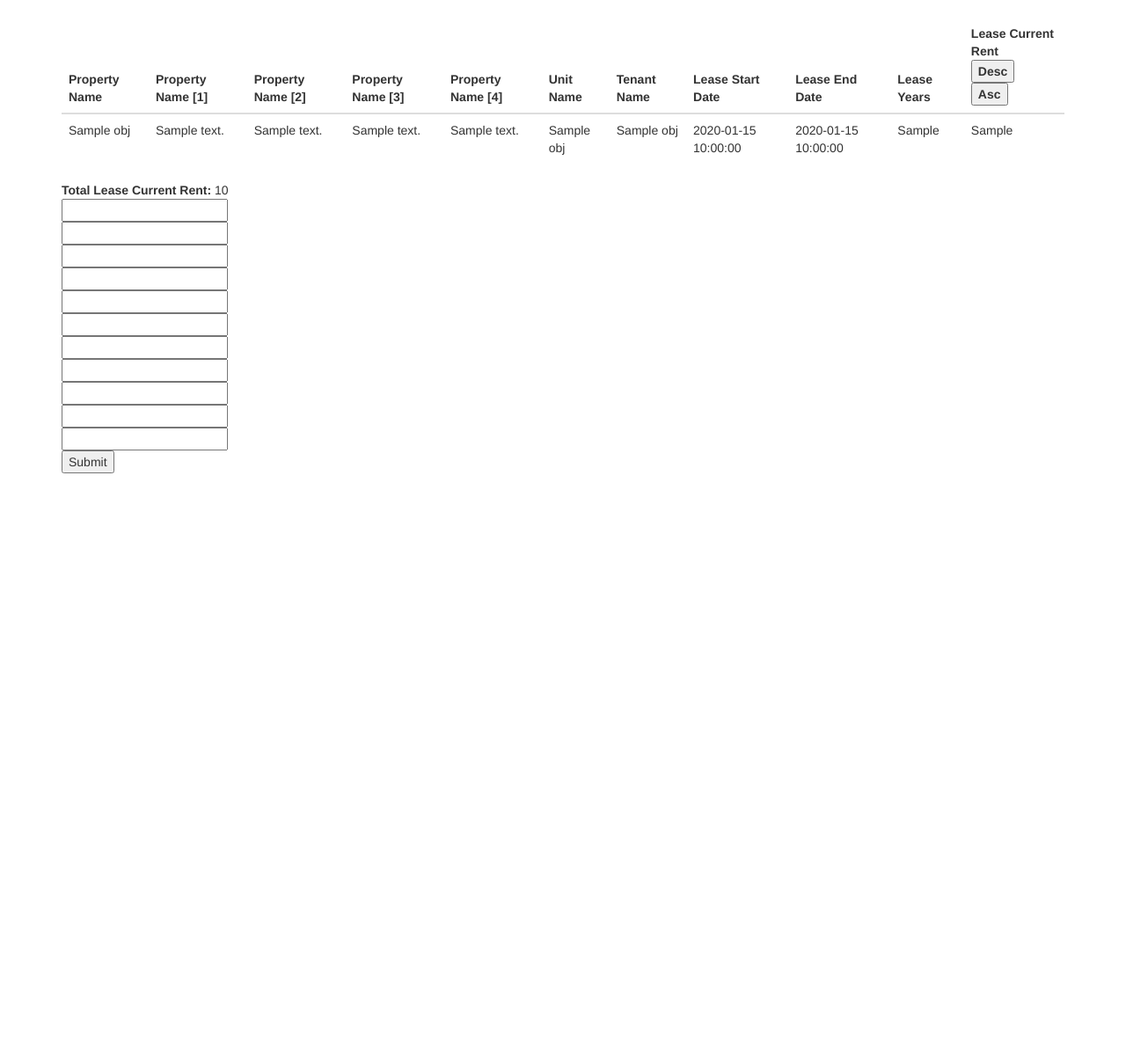
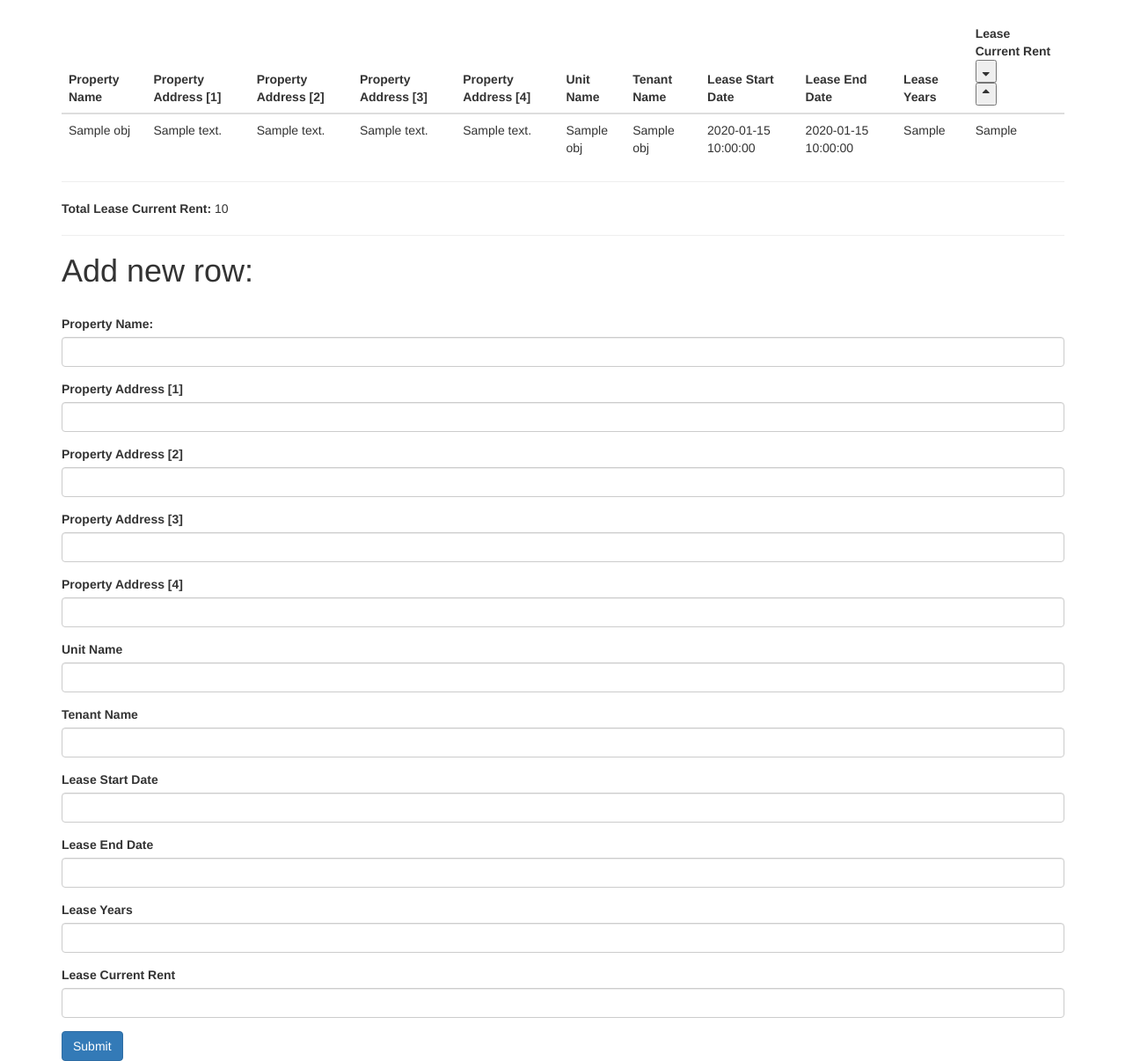
Before and after one commit to carlosalvarez91/flask-exercise, a Flask app: template templates/home.html in a window 1280 px wide. Shown: the part 52-1258 px from the top of the page at 88% size. Before the commit the page ends 590 px from the top, so only its background shows below. Run offline with Flask 2, Linux system fonts and the light colour scheme; the template is opened without the code that fills it: most values are stand-ins (such as "Sample title", 1, 10 or a date in 2020); some libraries are stand-ins or nearby versions.

Commit message:
Added Bootstrap classes

```diff
--- a/app.py
+++ b/app.py
@@ -8,8 +8,8 @@ app = Flask(__name__)
 #    csv_path = 'data.csv'
 #    csv_file = open(csv_path, 'rb' )
 #    csv_obj = csv.DictReader(csv_file)
-#    srt = sorted(csv_obj, key=lambda row: row, reverse=True)#list sorted by lease amount in ascending order.
-#    csv_list = list(srt)[:5]# [:5] display the first 5 items
+#    srt = sorted(csv_obj, key=lambda row: row, reverse=True)
+#    csv_list = list(srt)[:5]
 #    return csv_list, csv_file
 
 def get_csv():
--- a/templates/home.html
+++ b/templates/home.html
@@ -5,10 +5,10 @@
     <thead class="thead-inverse">
         <tr>
             <th>Property Name</th>
-            <th>Property Name [1]</th>
-            <th>Property Name [2]</th>
-            <th>Property Name [3]</th>
-            <th>Property Name [4]</th>
+            <th>Property Address [1]</th>
+            <th>Property Address [2]</th>
+            <th>Property Address [3]</th>
+            <th>Property Address [4]</th>
             <th>Unit Name</th>
             <th>Tenant Name</th>
             <th>Lease Start Date</th>
@@ -17,10 +17,10 @@
             <th>Lease Current Rent
                 <!--Clean this up!-->
                     <form action="/toggle/" method="post">
-                        <button type="submit">Desc</button>
+                        <button type="submit"><i class="fa fa-sort-desc"></i></button>
                     </form>
                     <form action="/">
-                        <button type="submit">Asc</button>
+                        <button type="submit"><i class="fa fa-sort-asc"></i></button>
                     </form>
             </th>
         </tr>
@@ -43,21 +43,57 @@
     </tbody>
     {% endfor %}
 </table>
+<hr>
 <strong>Total Lease Current Rent:</strong> {{ col_sum }}
+<hr>
+<h1> Add new row: </h1><br>
+<form action="/write/" method="post">
+    <div class="form-group">
+        <label>Property Name:</label>
+        <input class="form-control" type="text" name="Property_Name">
+    </div>
+    <div class="form-group">
+        <label>Property Address [1]</label>
+        <input class="form-control" type="text" name="Property_Address_1">
+    </div>
+    <div class="form-group">
+        <label>Property Address [2]</label>
+        <input class="form-control" type="text" name="Property_Address_2">
+    </div>
+    <div class="form-group">
+        <label>Property Address [3]</label>
+        <input class="form-control" type="text" name="Property_Address_3">
+    </div>
+    <div class="form-group">
+        <label>Property Address [4]</label>
+        <input class="form-control" type="text" name="Property_Address_4">
+    </div>
+    <div class="form-group">
+        <label>Unit Name</label>
+        <input class="form-control" type="text" name="Unit_Name">
+    </div>
+    <div class="form-group">
+        <label>Tenant Name</label>
+        <input class="form-control" type="text" name="Tenant_Name">
+    </div>
+    <div class="form-group">
+        <label>Lease Start Date</label>
+        <input class="form-control" type="text" name="Lease_Start_Date">
+    </div>
+    <div class="form-group">
+        <label>Lease End Date</label>
+        <input class="form-control" type="text" name="Lease_End_Date">
+    </div>
+    <div class="form-group">
+        <label>Lease Years</label>
+        <input class="form-control" type="text" name="Lease_Years">
+    </div>
+    <div class="form-group">
+        <label>Lease Current Rent</label>
+        <input class="form-control" type="text" name="Current_Rent">
+    </div>
+    <input class="btn btn-primary" type="submit" value="Submit">
 
-<form action="/write/" method="post">
-    <input type="text" name="Property_Name"><br>
-    <input type="text" name="Property_Address_1"><br>
-    <input type="text" name="Property_Address_2"><br>
-    <input type="text" name="Property_Address_3"><br>
-    <input type="text" name="Property_Address_4"><br>
-    <input type="text" name="Unit_Name"><br>
-    <input type="text" name="Tenant_Name"><br>
-    <input type="text" name="Lease_Start_Date"><br>
-    <input type="text" name="Lease_End_Date"><br>
-    <input type="text" name="Lease_Years"><br>
-    <input type="text" name="Current_Rent"><br>
-    <input type="submit" value="Submit">
 </form>
 
 {% endblock %}
--- a/templates/layout.html
+++ b/templates/layout.html
@@ -6,7 +6,7 @@
     <meta http-equiv="X-UA-Compatible" content="ie=edge">
     <title>Document</title>
     <link rel="stylesheet" href="https://maxcdn.bootstrapcdn.com/bootstrap/3.3.7/css/bootstrap.min.css">
-
+    <link rel="stylesheet" href="https://maxcdn.bootstrapcdn.com/font-awesome/4.7.0/css/font-awesome.min.css">
 </head>
 <body>
     {% include 'includes/_navbar.html' %}
```
